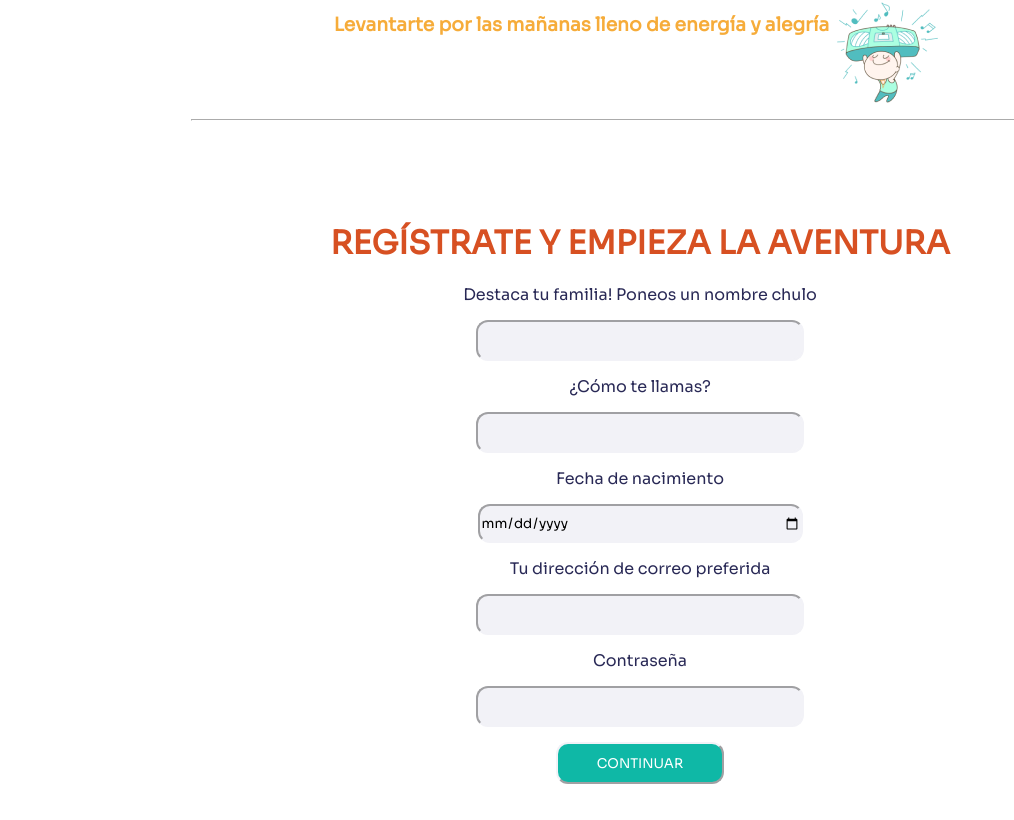
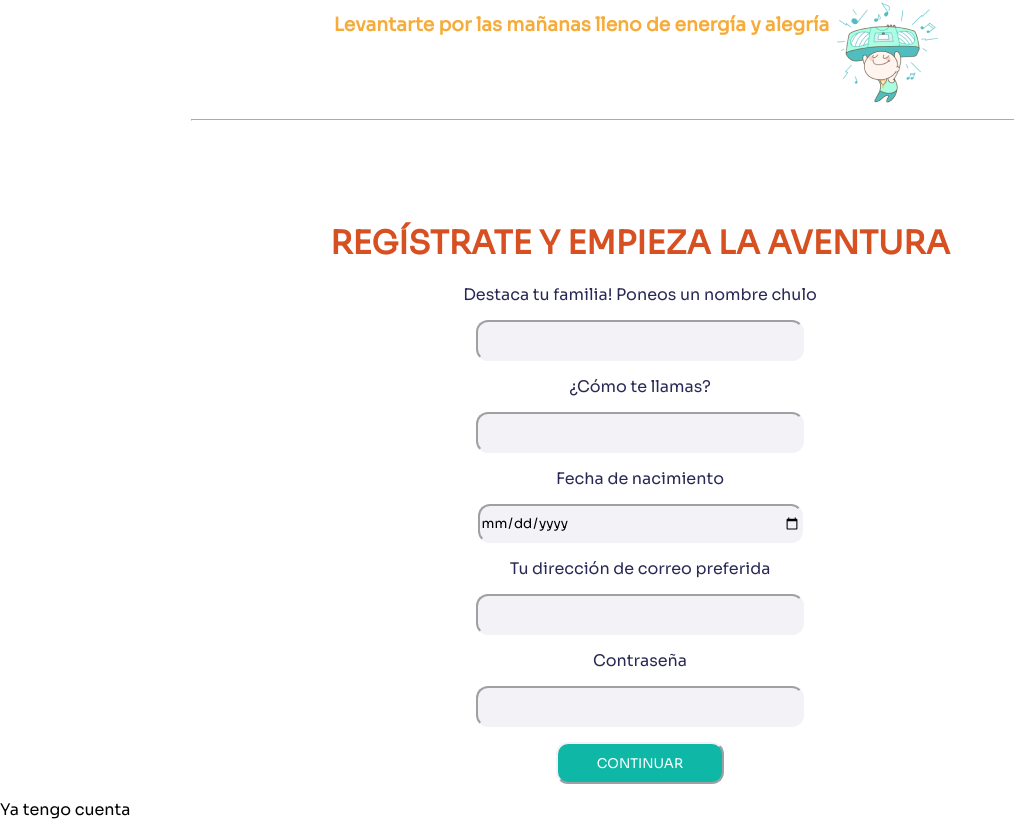
Before and after one commit to SusanaChen03/Front_React_BeFamily, a React (Create React App) app: page / in a window 1280 px wide. Shown: the part 436-1256 px from the top of the page, without its empty margins (0-1014 px from the left). Before the commit the page ends 1235 px from the top, so only its background shows below. Built offline with nearby package versions, Linux system fonts and the light colour scheme.

Commit message:
add option "Ya tengo cuenta" in Register.js

```diff
--- a/src/containers/Register/Register.js
+++ b/src/containers/Register/Register.js
@@ -28,6 +28,7 @@ const Register = () => {
         <input type="password" id="password" name="password" />
 
         <input type="submit" value="CONTINUAR" className="sendButton"/>
+        <a>Ya tengo cuenta</a>
       </form>
     </div>
   );
```
